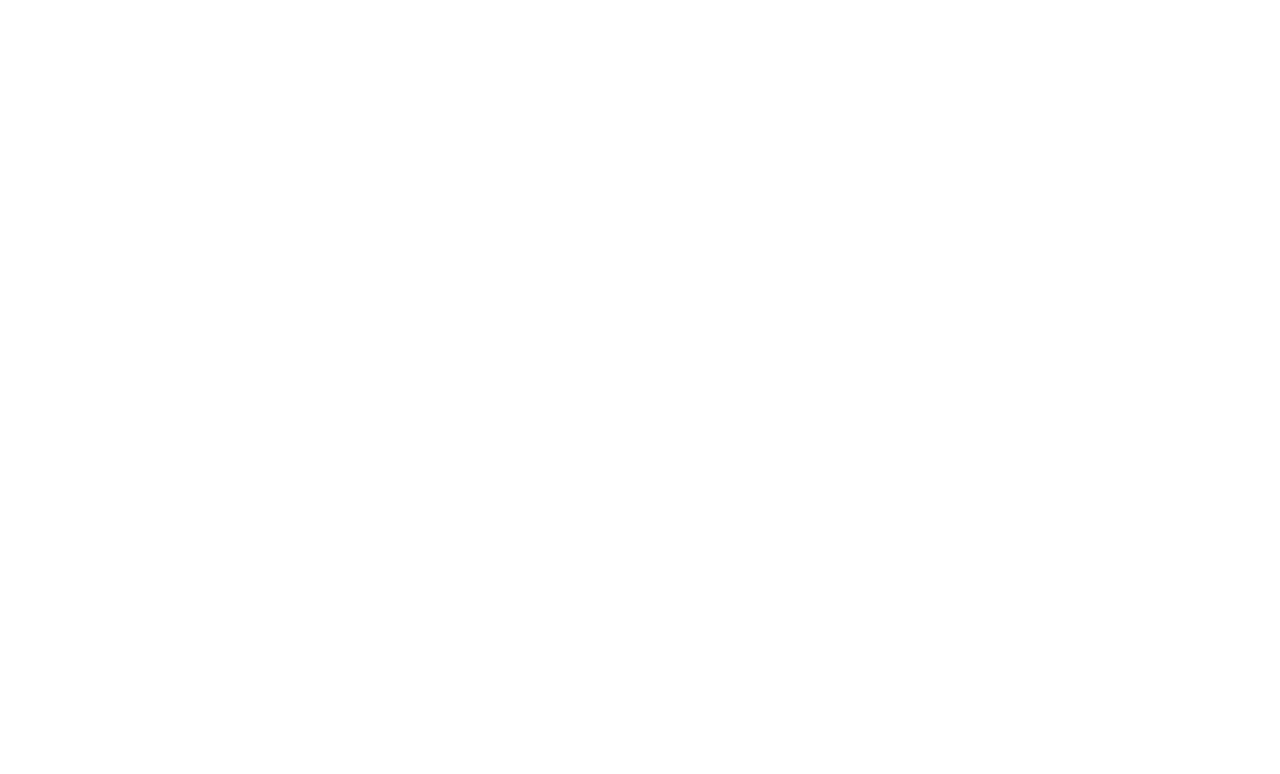
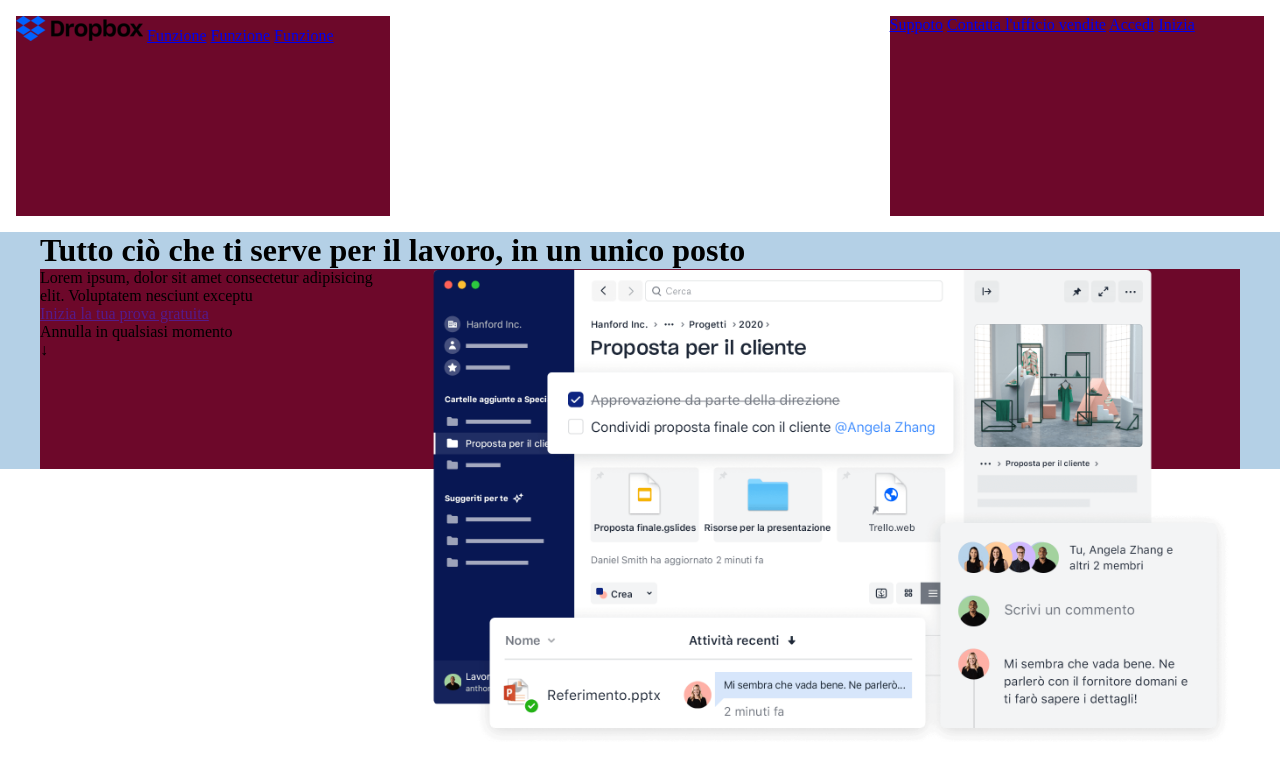
Before and after one commit to CondoriM/htmlcss-dropbox, a plain HTML site: page index.html in a window 1280 px wide. Drawn offline with Linux system fonts and the light colour scheme.

Commit message:
created heater blocks

```diff
--- a/css/style.css
+++ b/css/style.css
@@ -1,5 +1,79 @@
+/*variabili*/
+:root{
+    --color-but: #0260ff;
+    --color-text: #000000;
+    --color-two-text: #6d082a;
+    --color-bg-blocks: #b4d0e6;
+    --color-bg: #ffffff;
+}
+
+/*valori condivisi*/
 *{
     margin: 0;
     padding: 0;
     box-sizing: border-box;
 }
+
+.box-30{
+    width: 30%;
+    height: 200px;
+    background-color: #6d082a;
+    float: left;
+}
+
+.box-70{
+    width: 70%;
+    height: 200px;
+    background-color: #6d082a;
+    float: left;
+}
+
+.row{
+    width: 100%;
+}
+
+.row::after{
+    content: "";
+    display: table;
+    clear: both;
+}
+
+.right{
+    float: right;
+}
+
+.left{
+    float: left;
+}
+
+/*contenitori blocchi float*/
+
+.container{
+    width: 1200px;
+    margin: auto;
+}
+
+/*header style*/
+
+header{
+    background-color: var(--color-bg-blocks);
+}
+
+/*navbar style*/
+.nav_bar{
+    width: 100vw;
+    padding: 1rem;
+    background-color: var(--color-bg);
+}
+
+.logo{
+    display: inline-block;
+}
+
+.menu{
+    display: inline-block;
+}
+
+img{
+    width: 100%;
+}
--- a/index.html
+++ b/index.html
@@ -9,5 +9,58 @@
 </head>
 <body>
 
+    <!-- header sito -->
+    <header id="site_header">
+
+        <!-- barra navigazione -->
+        <nav class="nav_bar">
+            <div class="row">
+                <div class="box-30 left">
+                    <div class="logo">
+                        <a href="#"><img src="./img/logo-small.png" alt="logo DropBox"></a>
+                    </div>
+
+                    <div class="menu">
+                        <a href="#">Funzione</a>
+                        <a href="#">Funzione</a>
+                        <a href="#">Funzione</a>
+                    </div>
+                </div>
+
+                <div class="box-30 right">
+                <div class="menu">
+                        <a href="#">Suppoto</a>
+                        <a href="#">Contatta l'ufficio vendite</a>
+                        <a href="#">Accedi</a>
+                        <a class="button" href="#">Inizia</a>
+                    </div>
+                </div>
+            </div>
+        </nav>
+
+        <!-- sezione principale header -->
+        <div class="container">
+            <div class="row">
+                <!-- titolo header -->
+                <div class="row">
+                    <h1>Tutto ciò che ti serve per il lavoro, in un unico posto</h1>
+                </div>
+                <!-- blocco testo -->
+                <div class="box-30">
+                    <p>Lorem ipsum, dolor sit amet consectetur adipisicing elit. Voluptatem nesciunt exceptu</p>
+                    <a href="">Inizia la tua prova gratuita</a>
+                    <p>Annulla in qualsiasi momento</p>
+                    <div>&#8595;</div>
+                </div>
+                <!-- blocco foto -->
+                <div class="box-70">
+                    <img src="./img/jumbo.png" alt="">
+                </div>
+            </div>
+        </div>
+
+    </header>
+
+
 </body>
 </html>
```
